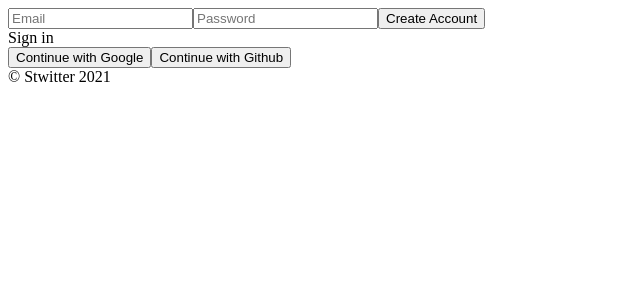
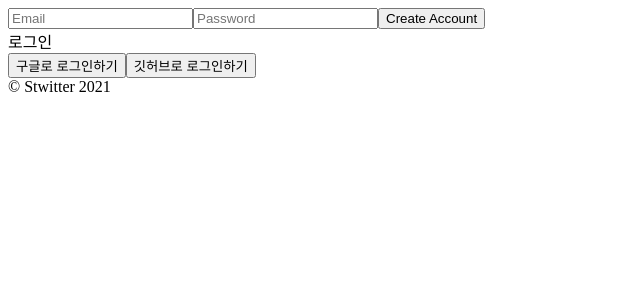
Before and after one commit to KwonSeami/stwitter, a React (Create React App) app: page /#/ in a window 1280 px wide. Shown: the top 300 px of the page, without its empty margins (0-640 px from the left). Built offline with nearby package versions, Linux system fonts and the light colour scheme; no server answers.

Commit message:
:lipstick: UI 이름을 한글로 변경

```diff
--- a/src/components/Navigation.js
+++ b/src/components/Navigation.js
@@ -5,10 +5,10 @@ const Navigation = () =>
   <nav>
     <ul>
       <li>
-        <Link to="/">Home</Link>
+        <Link to="/">홈</Link>
       </li>
       <li>
-        <Link to="/profile">Profile</Link>
+        <Link to="/profile">프로필</Link>
       </li>
     </ul>
   </nav>
--- a/src/routes/Auth.js
+++ b/src/routes/Auth.js
@@ -74,19 +74,19 @@ const Auth = () => {
         />
         {error}
       </form>
-      <span onClick={toggleAccount}>{newAccount ? "Sign in" : "Create Account"}</span>
+      <span onClick={toggleAccount}>{newAccount ? "로그인" : "회원가입"}</span>
       <div>
         <button
           name="google"
           onClick={onSocailClick}
         >
-          Continue with Google
+          구글로 로그인하기
         </button>
         <button
           name="github"
           onClick={onSocailClick}
         >
-          Continue with Github
+          깃허브로 로그인하기
         </button>
       </div>
     </div>
--- a/src/routes/EditProfile.js
+++ b/src/routes/EditProfile.js
@@ -1,5 +1,5 @@
 import React from "react";
 
-const EditProfile = () => <span>Edit Profile</span>
+const EditProfile = () => <span>프로필 수정</span>
 
 export default EditProfile;
--- a/src/routes/Profile.js
+++ b/src/routes/Profile.js
@@ -10,7 +10,7 @@ const Profile = () => {
   }
 
   return (
-    <button onClick={onLogOutClick}>Log Out</button>
+    <button onClick={onLogOutClick}>로그아웃</button>
   );
 };
 
```
